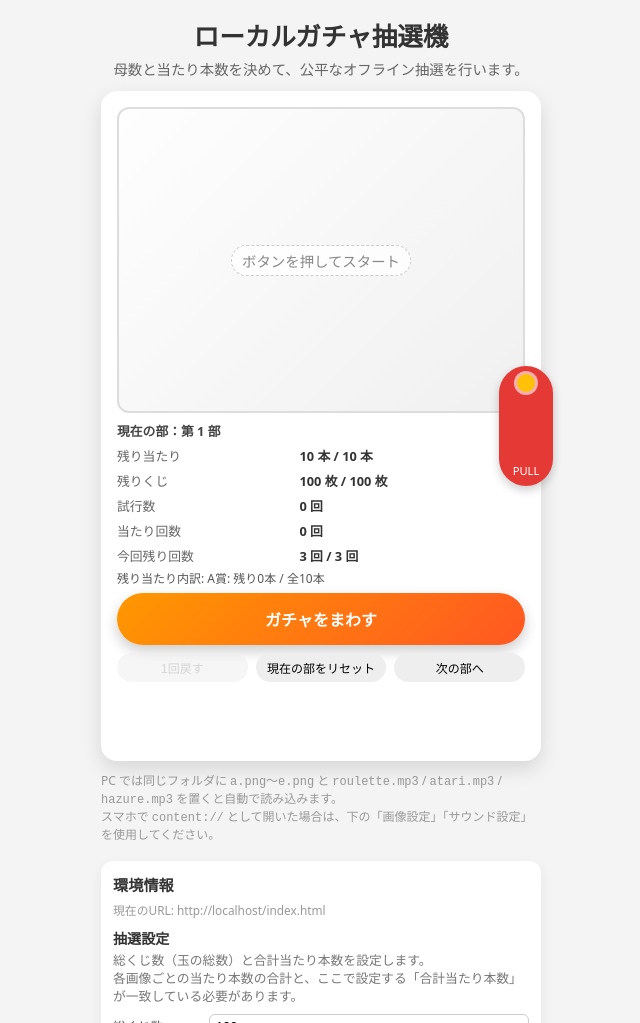
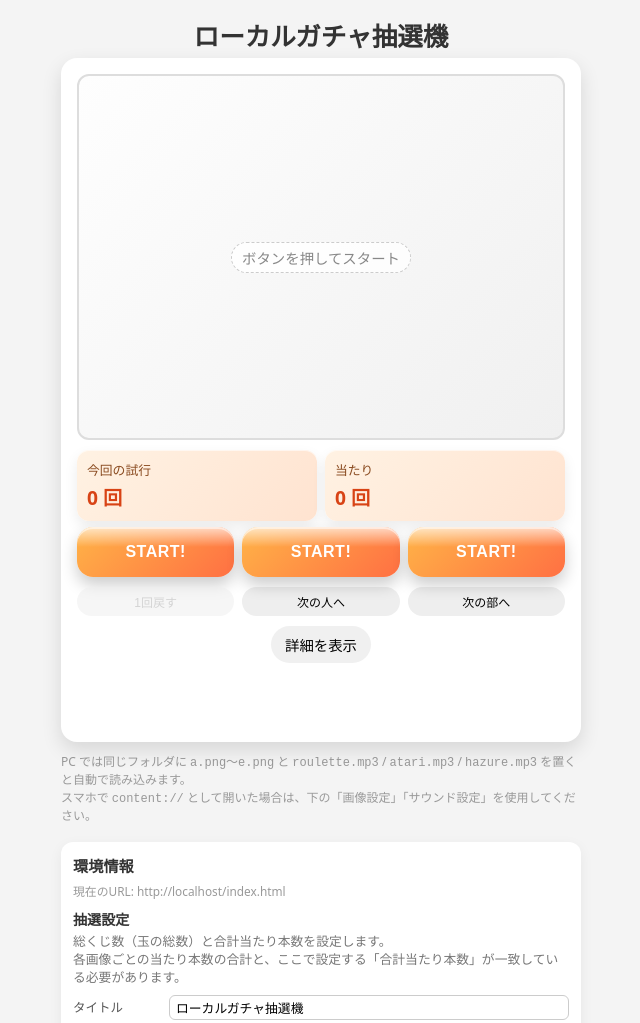
Before and after one commit to spikestudio/boosty-kujibiki-pwa-app, a plain HTML site: page index.html in a window 1280 px wide. Shown: the top 1023 px of the page, without its empty margins (319-959 px from the left). Drawn offline with Linux system fonts and the light colour scheme.

Commit message:
first fix

```diff
--- a/index.html
+++ b/index.html
@@ -32,7 +32,7 @@
     }
 
     .app {
-      width: min(440px, 100vw - 32px);
+      width: min(520px, 100vw - 32px);
       margin: 16px;
       text-align: center;
     }
@@ -54,6 +54,7 @@
       padding: 16px 16px 20px;
       box-shadow: 0 8px 20px rgba(0, 0, 0, 0.12);
       position: relative;
+      overflow: hidden;
     }
 
     .window {
@@ -87,54 +88,6 @@
       border: 1px dashed #ccc;
     }
 
-    .lever {
-      position: absolute;
-      right: -12px;
-      top: 50%;
-      transform: translateY(-50%);
-      width: 54px;
-      height: 120px;
-      background: #e53935;
-      border-radius: 999px;
-      box-shadow: 0 4px 10px rgba(0, 0, 0, 0.2);
-      display: flex;
-      flex-direction: column;
-      align-items: center;
-      justify-content: flex-end;
-      padding-bottom: 8px;
-      color: #fff;
-      font-size: 0.7rem;
-      user-select: none;
-      pointer-events: none;
-    }
-
-    .lever::before {
-      content: "";
-      width: 18px;
-      height: 18px;
-      border-radius: 50%;
-      background: #ffc107;
-      margin-bottom: auto;
-      margin-top: 8px;
-      box-shadow: 0 0 0 3px rgba(255, 255, 255, 0.6);
-    }
-
-    .lever.moving {
-      animation: leverMove 0.25s ease-in-out;
-    }
-
-    @keyframes leverMove {
-      0% {
-        transform: translateY(-50%) rotate(0deg);
-      }
-      50% {
-        transform: translateY(-40%) rotate(10deg);
-      }
-      100% {
-        transform: translateY(-50%) rotate(0deg);
-      }
-    }
-
     .ball {
       position: absolute;
       bottom: -32px;
@@ -179,6 +132,34 @@
       }
     }
 
+    .session-summary {
+      display: grid;
+      grid-template-columns: repeat(2, 1fr);
+      gap: 8px;
+      margin: 10px 0 6px;
+    }
+
+    .summary-item {
+      background: linear-gradient(135deg, #fff2e3, #ffe3d0);
+      border-radius: 12px;
+      padding: 10px;
+      text-align: left;
+      box-shadow: inset 0 1px 0 rgba(255, 255, 255, 0.6),
+        0 6px 14px rgba(0, 0, 0, 0.08);
+    }
+
+    .summary-label {
+      font-size: 0.8rem;
+      color: #8a4b20;
+      margin-bottom: 4px;
+    }
+
+    .summary-value {
+      font-size: 1.2rem;
+      font-weight: 700;
+      color: #d84315;
+    }
+
     .status-panel {
       display: grid;
       grid-template-columns: 1.3fr 1.7fr;
@@ -212,28 +193,48 @@
     .gacha-controls {
       display: flex;
       flex-direction: column;
+      gap: 10px;
+      margin-top: 6px;
+    }
+
+    .slot-buttons {
+      display: grid;
+      grid-template-columns: repeat(3, 1fr);
       gap: 8px;
-      margin-top: 6px;
     }
 
     .gacha-button {
       width: 100%;
-      padding: 14px;
-      border-radius: 999px;
+      padding: 16px 10px;
+      border-radius: 16px;
       border: none;
       font-size: 1rem;
-      font-weight: bold;
-      background: linear-gradient(135deg, #ff9800, #ff5722);
+      font-weight: 800;
+      letter-spacing: 0.5px;
+      background: linear-gradient(135deg, #ffb347, #ff7043);
       color: #fff;
-      box-shadow: 0 6px 14px rgba(0, 0, 0, 0.2);
+      box-shadow: 0 8px 16px rgba(0, 0, 0, 0.2), inset 0 2px 0 rgba(255, 255, 255, 0.5);
       cursor: pointer;
-      transition: transform 0.1s ease-out, box-shadow 0.1s ease-out,
+      transition: transform 0.08s ease-out, box-shadow 0.08s ease-out,
         opacity 0.2s;
+      position: relative;
+      overflow: hidden;
+    }
+
+    .gacha-button::after {
+      content: "";
+      position: absolute;
+      top: 0;
+      left: 0;
+      width: 100%;
+      height: 40%;
+      background: linear-gradient(180deg, rgba(255, 255, 255, 0.7), transparent);
+      pointer-events: none;
     }
 
     .gacha-button:active {
       transform: translateY(1px);
-      box-shadow: 0 3px 8px rgba(0, 0, 0, 0.24);
+      box-shadow: 0 4px 8px rgba(0, 0, 0, 0.24), inset 0 1px 0 rgba(255, 255, 255, 0.6);
     }
 
     .gacha-button[disabled] {
@@ -276,6 +277,32 @@
       font-size: 0.9rem;
       color: #777;
       min-height: 1.3em;
+    }
+
+    .details-toggle-row {
+      margin-top: 10px;
+    }
+
+    .details-toggle-row button {
+      border: none;
+      border-radius: 999px;
+      padding: 8px 14px;
+      font-size: 0.9rem;
+      background: #f0f0f0;
+      cursor: pointer;
+    }
+
+    .details-panel {
+      display: none;
+      margin-top: 8px;
+      background: #f9f9f9;
+      border-radius: 12px;
+      padding: 10px 12px;
+      box-shadow: inset 0 1px 0 rgba(255, 255, 255, 0.5);
+    }
+
+    .details-panel.open {
+      display: block;
     }
 
     .footer {
@@ -433,14 +460,26 @@
       font-size: 0.7rem;
       color: #aaa;
     }
+
+    @media (max-width: 820px) {
+      body {
+        align-items: flex-start;
+      }
+      .app {
+        width: min(100%, 560px);
+      }
+      .slot-buttons {
+        gap: 6px;
+      }
+      .summary-value {
+        font-size: 1.1rem;
+      }
+    }
   </style>
 </head>
 <body>
   <div class="app">
-    <h1>ローカルガチャ抽選機</h1>
-    <p class="description">
-      母数と当たり本数を決めて、公平なオフライン抽選を行います。
-    </p>
+    <h1 id="app-title">ローカルガチャ抽選機</h1>
 
     <div class="machine">
       <div class="window">
@@ -449,9 +488,37 @@
           ボタンを押してスタート
         </div>
       </div>
-      <div id="lever" class="lever">PULL</div>
       <div id="ball" class="ball"></div>
 
+      <div class="session-summary" aria-label="今回のサマリー">
+        <div class="summary-item">
+          <div class="summary-label">今回の試行</div>
+          <div class="summary-value" id="summary-drawn-count">0回</div>
+        </div>
+        <div class="summary-item">
+          <div class="summary-label">当たり</div>
+          <div class="summary-value" id="summary-win-count">0回</div>
+        </div>
+      </div>
+
+      <div class="gacha-controls">
+        <div class="slot-buttons" role="group" aria-label="ガチャボタン">
+          <button class="gacha-button" type="button">START!</button>
+          <button class="gacha-button" type="button">START!</button>
+          <button class="gacha-button" type="button">START!</button>
+        </div>
+
+        <div class="sub-buttons">
+          <button id="undo-button" type="button">1回戻す</button>
+          <button id="next-person-button" type="button">次の人へ</button>
+          <button id="next-part-button" type="button">次の部へ</button>
+        </div>
+      </div>
+
+      <div class="details-toggle-row">
+        <button id="details-toggle" type="button">詳細を表示</button>
+      </div>
+      <div id="details-panel" class="details-panel" aria-live="polite">
         <div class="status-panel">
           <div class="status-part" id="status-part"></div>
 
@@ -470,17 +537,7 @@
           <div class="status-label">今回残り回数</div>
           <div class="status-value" id="status-session-draws"></div>
         </div>
-
         <div id="status-win-breakdown" class="status-breakdown"></div>
-
-      <div class="gacha-controls">
-        <button id="gacha-button" class="gacha-button">ガチャをまわす</button>
-
-        <div class="sub-buttons">
-          <button id="undo-button" type="button">1回戻す</button>
-          <button id="reset-part-button" type="button">現在の部をリセット</button>
-          <button id="next-part-button" type="button">次の部へ</button>
-        </div>
       </div>
 
       <div id="result-text" class="result-text"></div>
@@ -503,6 +560,14 @@
         各画像ごとの当たり本数の合計と、ここで設定する「合計当たり本数」が一致している必要があります。
       </p>
 
+      <div class="settings-row">
+        <label for="input-title">タイトル</label>
+        <input
+          id="input-title"
+          type="text"
+          placeholder="例: ローカルガチャ抽選機"
+        />
+      </div>
       <div class="settings-row">
         <label for="input-total-tickets">総くじ数</label>
         <input
@@ -890,11 +955,20 @@
       })
     );
 
-    async function playSafe(audio) {
+    async function playSafe(audio, limitMs) {
       if (!audio) return;
       try {
         audio.currentTime = 0;
-        await audio.play();
+        const p = audio.play();
+        if (limitMs && limitMs > 0) {
+          setTimeout(() => {
+            try {
+              audio.pause();
+              audio.currentTime = 0;
+            } catch (e) {}
+          }, limitMs);
+        }
+        await p;
       } catch (e) {
         console.warn("サウンド再生に失敗しました:", e);
       }
@@ -909,6 +983,7 @@
       config: {
         totalTickets: 100,
         totalWins: 10,
+        title: "ローカルガチャ抽選機",
         winText: "大当たり！",
         maxSessionDraw: 3, // ★ 初期は 3 回挑戦できる
       },
@@ -916,6 +991,8 @@
       state: {
         drawnCount: 0,
         winCount: 0,
+        personDrawnCount: 0,
+        personWinCount: 0,
         remainingTickets: 100,
         remainingWins: 10,
         prizeRemainingWins: {},
@@ -981,6 +1058,7 @@
         lotteryState.config = {
           totalTickets: Math.max(sumWins || 100, 1),
           totalWins: sumWins || 10,
+          title: "ローカルガチャ抽選機",
           winText: "大当たり！",
           maxSessionDraw: 3, // ★ 初期挑戦回数
         };
@@ -989,12 +1067,17 @@
         if (!("maxSessionDraw" in lotteryState.config)) {
           lotteryState.config.maxSessionDraw = 3;
         }
+        if (!("title" in lotteryState.config)) {
+          lotteryState.config.title = "ローカルガチャ抽選機";
+        }
       }
 
       if (!lotteryState.state || typeof lotteryState.state !== "object") {
         lotteryState.state = {
           drawnCount: 0,
           winCount: 0,
+          personDrawnCount: 0,
+          personWinCount: 0,
           remainingTickets: lotteryState.config.totalTickets,
           remainingWins: sumWins,
           prizeRemainingWins: {},
@@ -1016,6 +1099,13 @@
         lotteryState.state.remainingWins = remWins;
       }
 
+      if (!("personDrawnCount" in lotteryState.state)) {
+        lotteryState.state.personDrawnCount = 0;
+      }
+      if (!("personWinCount" in lotteryState.state)) {
+        lotteryState.state.personWinCount = 0;
+      }
+
       if (
         lotteryState.config.maxSessionDraw != null &&
         (lotteryState.state.sessionRemainingDraws == null ||
@@ -1033,15 +1123,15 @@
     ensurePrizesInitialized();
 
     // ===== DOM 取得 =====
+    const appTitle = document.getElementById("app-title");
     const resultImage = document.getElementById("result-image");
     const placeholderText = document.getElementById("placeholder-text");
-    const gachaButton = document.getElementById("gacha-button");
+    const gachaButtons = Array.from(document.querySelectorAll(".gacha-button"));
     const undoButton = document.getElementById("undo-button");
-    const resetPartButton = document.getElementById("reset-part-button");
+    const nextPersonButton = document.getElementById("next-person-button");
     const nextPartButton = document.getElementById("next-part-button");
     const resultText = document.getElementById("result-text");
     const resultSub = document.getElementById("result-sub");
-    const lever = document.getElementById("lever");
     const ball = document.getElementById("ball");
 
     const statusPart = document.getElementById("status-part");
@@ -1055,7 +1145,12 @@
     const statusWinCount = document.getElementById("status-win-count");
     const statusSessionDraws = document.getElementById("status-session-draws");
     const statusWinBreakdown = document.getElementById("status-win-breakdown");
-
+    const summaryDrawnCount = document.getElementById("summary-drawn-count");
+    const summaryWinCount = document.getElementById("summary-win-count");
+    const detailsToggle = document.getElementById("details-toggle");
+    const detailsPanel = document.getElementById("details-panel");
+
+    const inputTitle = document.getElementById("input-title");
     const inputTotalTickets = document.getElementById("input-total-tickets");
     const inputTotalWins = document.getElementById("input-total-wins");
     const inputWinText = document.getElementById("input-win-text");
@@ -1100,6 +1195,8 @@
       statusRemainingTickets.textContent = `${s.remainingTickets} 枚 / ${c.totalTickets} 枚`;
       statusDrawnCount.textContent = `${s.drawnCount} 回`;
       statusWinCount.textContent = `${s.winCount} 回`;
+      summaryDrawnCount.textContent = `${s.personDrawnCount || 0} 回`;
+      summaryWinCount.textContent = `${s.personWinCount || 0} 回`;
 
       if (c.maxSessionDraw == null) {
         statusSessionDraws.textContent = "無制限";
@@ -1129,6 +1226,13 @@
       }
     }
 
+    function updateTitleDisplay() {
+      if (!appTitle) return;
+      appTitle.textContent =
+        (lotteryState.config && lotteryState.config.title) ||
+        "ローカルガチャ抽選機";
+    }
+
     function clearResultDisplay() {
       resultText.textContent = "";
       resultSub.textContent = "";
@@ -1140,6 +1244,9 @@
 
     function updateConfigInputs() {
       const c = lotteryState.config;
+      if (inputTitle) {
+        inputTitle.value = c.title || "ローカルガチャ抽選機";
+      }
       inputTotalTickets.value = c.totalTickets;
       inputTotalWins.value = c.totalWins;
       inputWinText.value = c.winText || "";
@@ -1158,12 +1265,16 @@
         s.sessionRemainingDraws != null &&
         s.sessionRemainingDraws <= 0;
       undoButton.disabled = !lotteryState.lastDraw;
-      gachaButton.disabled =
+      const gachaDisabled =
         s.remainingTickets <= 0 || isSpinning || sessionBlocked;
+      gachaButtons.forEach((btn) => {
+        btn.disabled = gachaDisabled;
+      });
     }
 
     updateStatusDisplay();
     updateConfigInputs();
+    updateTitleDisplay();
     updateButtonsState();
 
     // ===== 抽選ロジック =====
@@ -1181,6 +1292,8 @@
       lotteryState.state = {
         drawnCount: 0,
         winCount: 0,
+        personDrawnCount: 0,
+        personWinCount: 0,
         remainingTickets: c.totalTickets,
         remainingWins: totalWins,
         prizeRemainingWins,
@@ -1194,6 +1307,30 @@
       clearResultDisplay();
     }
 
+    function prepareForNextPerson() {
+      const c = lotteryState.config;
+      const s = lotteryState.state;
+
+      if (c.maxSessionDraw != null) {
+        s.sessionRemainingDraws = c.maxSessionDraw;
+      } else {
+        s.sessionRemainingDraws = null;
+      }
+      s.personDrawnCount = 0;
+      s.personWinCount = 0;
+
+      lotteryState.lastDraw = null;
+      saveLotteryState();
+      updateStatusDisplay();
+      updateButtonsState();
+      placeholderText.style.display = "block";
+      resultImage.style.opacity = 0;
+      resultText.textContent = "";
+      resultSub.textContent = "";
+      ball.classList.remove("show");
+      ball.classList.add("hide");
+    }
+
     function nextPart() {
       lotteryState.currentPart += 1;
       resetStateForCurrentPart();
@@ -1235,6 +1372,7 @@
       }
 
       s.drawnCount += 1;
+      s.personDrawnCount = (s.personDrawnCount || 0) + 1;
       s.remainingTickets -= 1;
 
       if (c.maxSessionDraw != null && s.sessionRemainingDraws != null) {
@@ -1273,6 +1411,7 @@
           s.prizeRemainingWins[prizeKey] -= 1;
           s.remainingWins -= 1;
           s.winCount += 1;
+          s.personWinCount = (s.personWinCount || 0) + 1;
         }
       }
 
@@ -1306,6 +1445,9 @@
       }
 
       s.drawnCount -= 1;
+      if (s.personDrawnCount && s.personDrawnCount > 0) {
+        s.personDrawnCount -= 1;
+      }
       s.remainingTickets += 1;
 
       if (c.maxSessionDraw != null) {
@@ -1321,6 +1463,9 @@
 
       if (last.outcome === "win") {
         s.winCount -= 1;
+        if (s.personWinCount && s.personWinCount > 0) {
+          s.personWinCount -= 1;
+        }
         s.remainingWins += 1;
         if (
           last.prizeKey &&
@@ -1380,7 +1525,7 @@
         } else if (noWinsLeft) {
           resultText.textContent = "当たりはすべて出ました。";
           resultSub.textContent =
-            "この部のガチャは終了です。「現在の部をリセット」または「次の部へ」を押してください。";
+            "この部のガチャは終了です。「次の部へ」を押してください。";
         }
         return;
       }
@@ -1392,11 +1537,7 @@
       resultSub.textContent = "";
       placeholderText.style.display = "none";
 
-      playSafe(startSound);
-
-      lever.classList.remove("moving");
-      void lever.offsetWidth;
-      lever.classList.add("moving");
+      playSafe(startSound, 1000);
 
       ball.classList.remove("hide");
       ball.classList.add("show");
@@ -1462,20 +1603,14 @@
 
         isSpinning = false;
         updateButtonsState();
-      }, 1600);
-    }
-
-    gachaButton.addEventListener("click", spinGacha);
+      }, 1000);
+    }
+
+    gachaButtons.forEach((btn) => {
+      btn.addEventListener("click", spinGacha);
+    });
     undoButton.addEventListener("click", undoLastDraw);
-    resetPartButton.addEventListener("click", () => {
-      if (
-        confirm(
-          "現在の部の試行数と残り本数をリセットします。よろしいですか？"
-        )
-      ) {
-        resetStateForCurrentPart();
-      }
-    });
+    nextPersonButton.addEventListener("click", prepareForNextPerson);
     nextPartButton.addEventListener("click", () => {
       if (
         confirm(
@@ -1485,12 +1620,17 @@
         nextPart();
       }
     });
+    detailsToggle.addEventListener("click", () => {
+      const open = detailsPanel.classList.toggle("open");
+      detailsToggle.textContent = open ? "詳細を隠す" : "詳細を表示";
+    });
 
     // ===== 抽選設定 UI =====
     applyConfigButton.addEventListener("click", () => {
       const totalTickets = parseInt(inputTotalTickets.value, 10);
       const totalWinsInput = parseInt(inputTotalWins.value, 10);
       const winText = inputWinText.value.trim() || "大当たり！";
+      const titleText = inputTitle.value.trim() || "ローカルガチャ抽選機";
 
       if (isNaN(totalTickets) || totalTickets <= 0) {
         alert("総くじ数は1以上の整数で入力してください。");
@@ -1559,11 +1699,13 @@
       lotteryState.prizes = prizes;
       lotteryState.config.totalTickets = totalTickets;
       lotteryState.config.totalWins = totalWinsInput;
+      lotteryState.config.title = titleText;
       lotteryState.config.winText = winText;
 
       resetStateForCurrentPart();
       saveLotteryState();
       updateConfigInputs();
+      updateTitleDisplay();
     });
 
     // 挑戦回数設定
```
Lines whose indentation alone changed are shown as unchanged.
